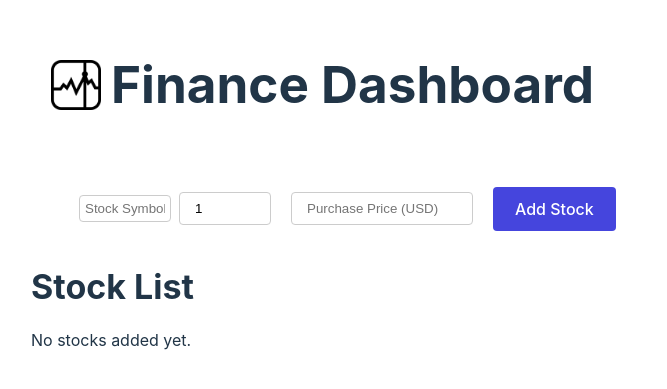
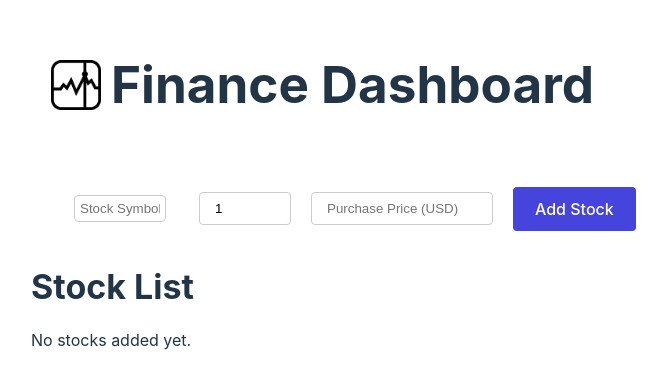
Before and after one commit to jayelinjiaqi/capstone-jayelin-se100, a React (Vite) app: page / in a window 1280 px wide. Shown: the part 215-604 px from the top of the page, without its empty margins (29-696 px from the left). Built offline with nearby package versions, Linux system fonts and the light colour scheme.

Commit message:
dropdown input css

```diff
--- a/src/Dropdown.css
+++ b/src/Dropdown.css
@@ -1,6 +1,7 @@
 .dropdown-container {
     position: relative;
-    width: 80px; /* Set width as needed */
+    width: 90px; /* Set width as needed */
+    padding: 8px 15px;
 }
 
 .searchInput {
@@ -14,7 +15,7 @@
     position: absolute;
     background: white;
     border: 1px solid #ccc;
-    width: 180px;
+    width: 80px;
     max-height: 150px;
     overflow-y: auto;
     z-index: 10;
```
